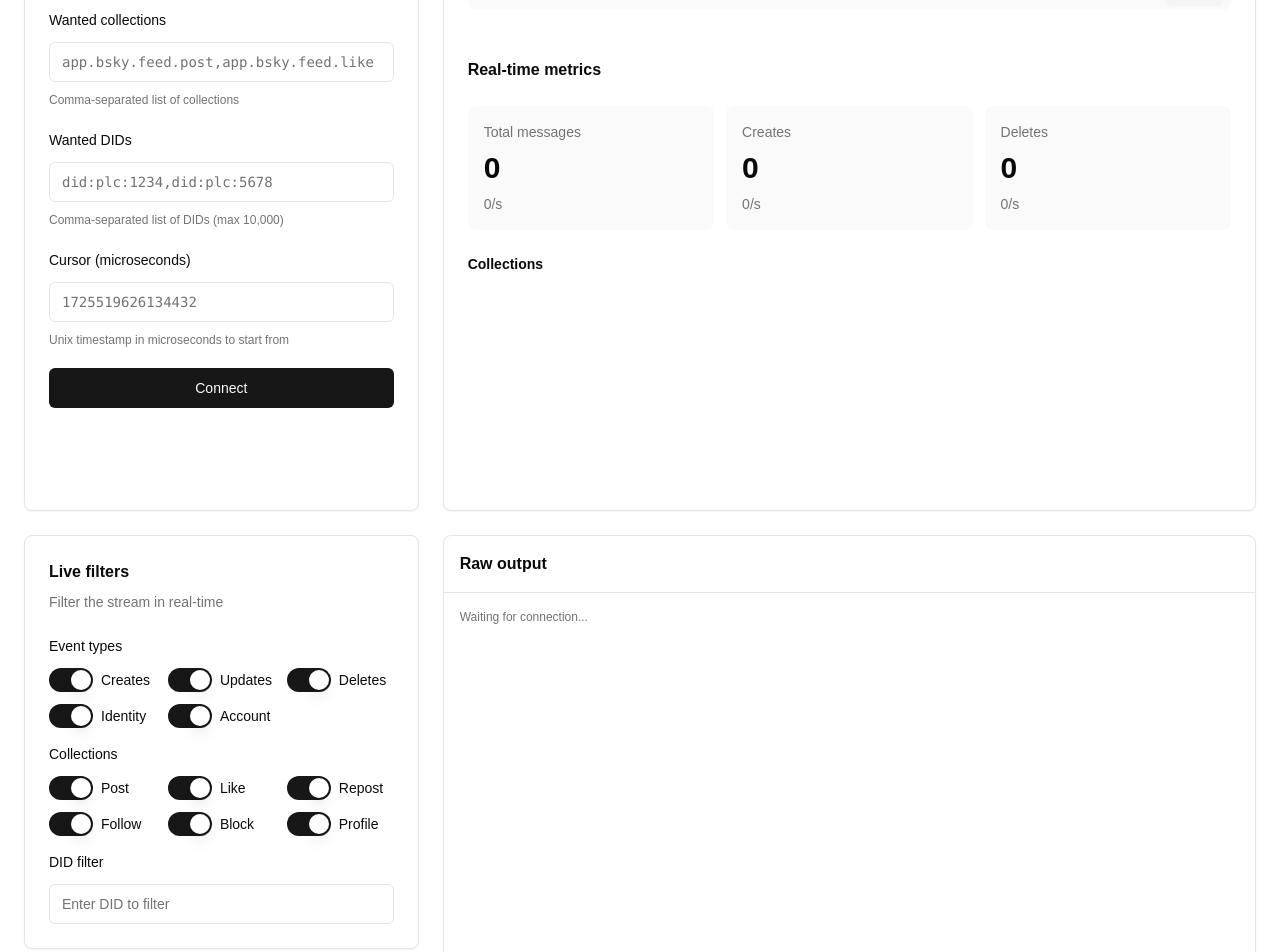
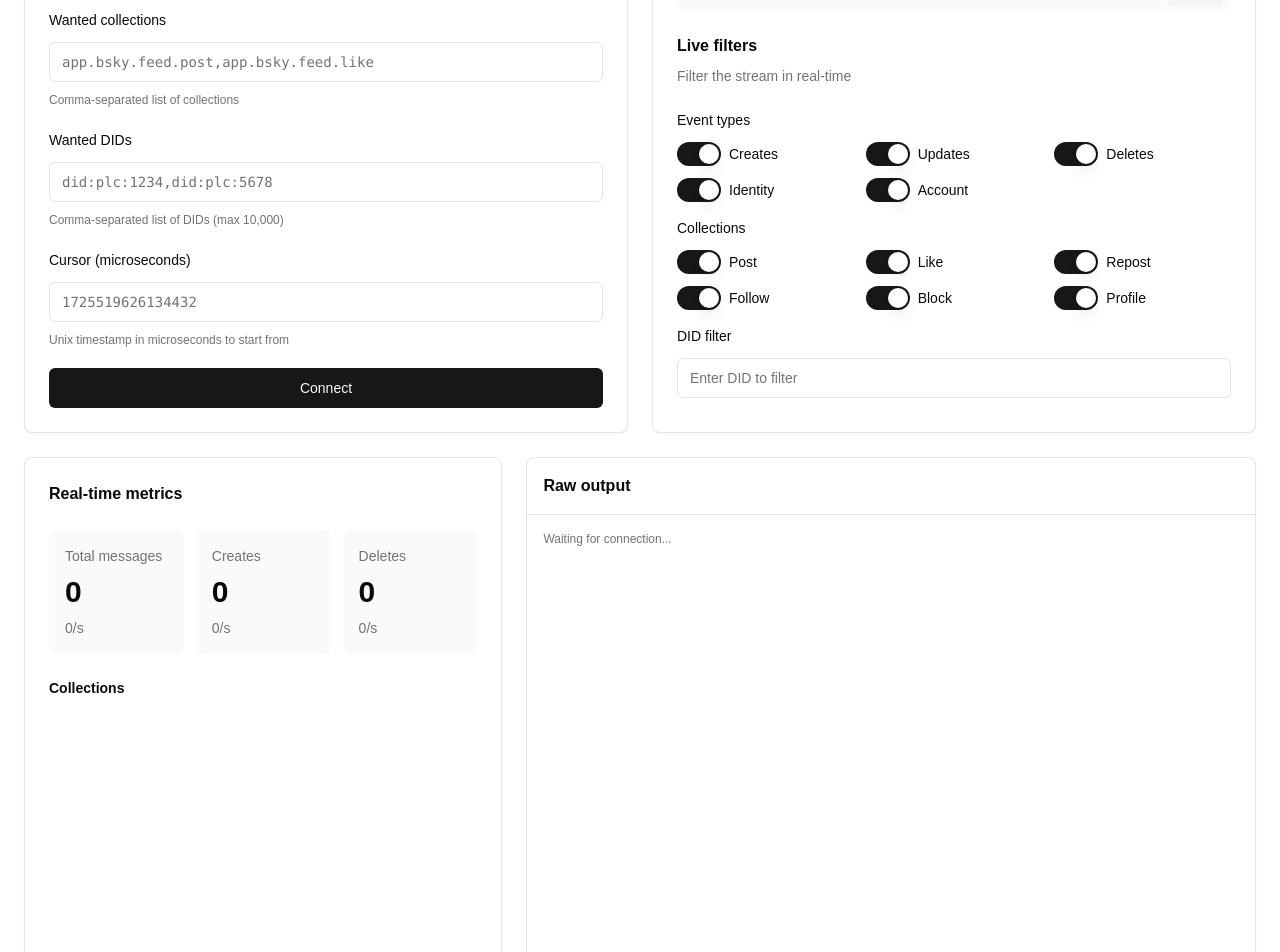
Before and after one commit to makeusabrew/playground.bsky.guide, a Next.js app: page / in a window 1280 px wide. Shown: the part 340-1292 px from the top of the page. Built offline with nearby package versions, Linux system fonts and the light colour scheme.

Commit message:
adjust layout

```diff
--- a/app/page.tsx
+++ b/app/page.tsx
@@ -91,7 +91,7 @@
               </p>
             </div>
 
-            <div className="grid grid-cols-1 md:grid-cols-3 gap-6">
+            <div className="grid grid-cols-1 md:grid-cols-2 gap-6">
               <Card className="md:col-span-1">
                 <ConnectionConfig
                   isConnected={isConnected}
@@ -100,19 +100,19 @@
                   setIsConnected={setIsConnected}
                 />
               </Card>
-              <Card className="md:col-span-2">
+              <Card className="md:col-span-1">
                 <ConnectionString options={connectionOptions} />
-                <MetricsDisplay metrics={metrics} />
+                <LiveFilters filters={filters} onFiltersChange={setFilters} />
               </Card>
             </div>
 
-            <div className="grid grid-cols-1 md:grid-cols-3 gap-6">
-              <div className="md:col-span-1">
-                <LiveFilters filters={filters} onFiltersChange={setFilters} />
-              </div>
-              <div className="md:col-span-2">
+            <div className="grid grid-cols-1 md:grid-cols-5 gap-6">
+              <Card className="md:col-span-2">
+                <MetricsDisplay metrics={metrics} />
+              </Card>
+              <Card className="md:col-span-3">
                 <StreamViewer messages={filteredMessages} />
-              </div>
+              </Card>
             </div>
           </div>
         </div>
--- a/components/live-filters.tsx
+++ b/components/live-filters.tsx
@@ -39,7 +39,7 @@
   }
 
   return (
-    <Card className="p-6">
+    <div className="px-6">
       <div className="space-y-6">
         <div className="space-y-2">
           <h2 className="font-semibold">Live filters</h2>
@@ -145,6 +145,6 @@
           </div>
         </div>
       </div>
-    </Card>
+    </div>
   )
 }
--- a/components/metrics-display.tsx
+++ b/components/metrics-display.tsx
@@ -61,7 +61,7 @@
 
         <div className="space-y-3">
           <h2 className="font-semibold text-sm">Collections</h2>
-          <ScrollArea className="h-[200px]">
+          <ScrollArea className="h-[300px]">
             <div className="space-y-0">
               {Object.entries(metrics.messagesByCollection)
                 .sort(([, a], [, b]) => b - a)
--- a/components/stream-viewer.tsx
+++ b/components/stream-viewer.tsx
@@ -87,7 +87,7 @@
   }
 
   return (
-    <Card className="h-[600px] flex flex-col">
+    <div className="h-[600px] flex flex-col">
       <div className="p-4 border-b flex-none flex items-center justify-between">
         <h2 className="font-semibold">Raw output</h2>
       </div>
@@ -128,6 +128,6 @@
           </div>
         )}
       </div>
-    </Card>
+    </div>
   )
 }
```
